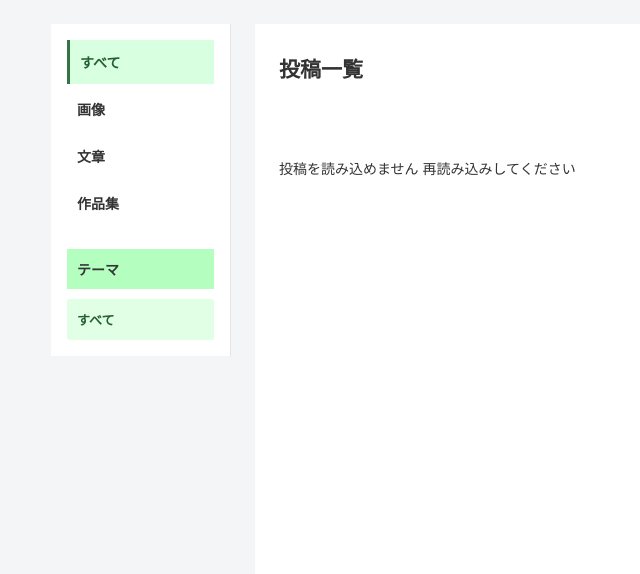
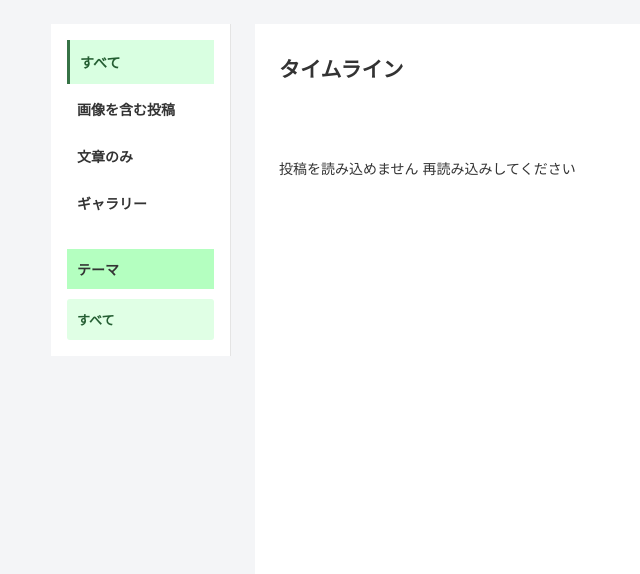
Before and after one commit to initialK-0001/personal-chronicle, a PHP site: page /ui/index.html in a window 1280 px wide. Shown: the part 86-660 px from the top of the page, without its empty margins (23-663 px from the left). Run offline with PHP 8.4, Linux system fonts and the light colour scheme.

Commit message:
表示名をタイムラインとギャラリーへ統一し文章のみから画像付き投稿を除外

```diff
--- a/dist/admin.html
+++ b/dist/admin.html
@@ -2,7 +2,7 @@
 <div class="trial"><span>投稿管理 <span class="trialnote">下書きはサーバーに保存</span></span><a href="report.html">設計資料</a></div>
 <div class="masthead"><header><button class="brand" id="brand">Brand-new <strong>TOKYO</strong></button><form id="searchForm" role="search"><input id="search" type="search" placeholder="作品名やキーワードで検索" aria-label="投稿を検索"><button type="submit" aria-label="検索">検索</button></form><div class="account"><button id="draftButton">下書き</button><button class="primary" id="newButton">投稿する</button></div></header></div>
 
-<div class="layout"><aside class="sidebar"><nav class="browse-nav" aria-label="表示対象"><button data-view="all" aria-pressed="true">すべて</button><button data-view="images" aria-pressed="false">画像</button><button data-view="articles" aria-pressed="false">文章</button><button id="collectionsButton">作品集</button></nav><h2>テーマ</h2><div id="themes"></div></aside><main><div class="resulthead"><h1 id="pageTitle">投稿一覧</h1></div><div class="activefilters" id="activeFilters"></div><article id="articlePage" hidden></article><section id="feed" class="feed" aria-label="投稿一覧"></section><div id="empty" hidden>該当する投稿はありません <button id="clearFilters">条件を解除</button></div><div class="adposition">広告配置候補 <span>試作では広告を配信しません</span></div></main></div>
+<div class="layout"><aside class="sidebar"><nav class="browse-nav" aria-label="表示対象"><button data-view="all" aria-pressed="true">すべて</button><button data-view="images" aria-pressed="false">画像を含む投稿</button><button data-view="articles" aria-pressed="false">文章のみ</button><button id="collectionsButton">ギャラリー</button></nav><h2>テーマ</h2><div id="themes"></div></aside><main><div class="resulthead"><h1 id="pageTitle">タイムライン</h1></div><div class="activefilters" id="activeFilters"></div><article id="articlePage" hidden></article><section id="feed" class="feed" aria-label="タイムライン"></section><div id="empty" hidden>該当する投稿はありません <button id="clearFilters">条件を解除</button></div><div class="adposition">広告配置候補 <span>試作では広告を配信しません</span></div></main></div>
 <div id="connection" role="status"></div><section id="commentManagement" class="comment-management"><h2>コメント管理</h2><p>第1段階の管理機能を確認するための送信欄です 一般閲覧者からの受付はまだ開始していません</p><form id="commentTest"><label>名前 任意<input name="name" maxlength="80" placeholder="匿名"></label><label>本文<textarea name="body" required maxlength="4000"></textarea></label><button>未承認コメントを保存</button></form><button id="reloadComments">再読み込み</button><p id="commentMessage" role="status"></p><div id="commentItems"></div></section><footer><a href="/">閲覧ページへ</a><span>Brand-new TOKYO</span><a href="report.html">調査と設計</a><a href="source.zip" download>ソースを保存</a><button id="backupButton">投稿をバックアップ</button><button id="legacyButton">旧試作データを書き出す</button></footer>
 <dialog id="editor"><div class="editorhead"><h2 id="editorTitle">投稿</h2><span id="saveState" role="status">下書き</span><button id="closeEditor">閉じる</button></div><div class="editortools"><button id="addImage">画像を追加</button><label>書式 <select id="format"><option value="paragraph">本文</option><option value="heading">見出し</option><option value="quote">引用</option></select></label><button id="addLink">リンク</button><button id="arrange" aria-pressed="false">画像と文章の移動</button></div><section class="paper"><input id="title" placeholder="タイトルを追加 任意" aria-label="タイトル 任意"><div id="writing" aria-label="投稿本文"></div></section><div class="editormeta"><details><summary>テーマ</summary><label>テーマ<input id="tags" placeholder="VRM 制作記録" aria-label="テーマ"></label></details><details><summary>保存について</summary><p class="hint">同じアカウントで別の端末から編集できます<br>保存済みの表示を確認してから画面を閉じてください<br>画像は1枚8MBまで 合計30MBまで</p><button id="exportButton">下書きを書き出す</button></details></div><div class="editorfoot"><span class="hint" id="uploadState">下書き保存では公開内容は変わりません</span><button id="previewButton">プレビュー</button><button class="primary" id="publishButton">一覧に追加</button></div></dialog>
 <dialog id="detail"><div class="detailhead"><span id="detailLabel"></span><button id="closeDetail">閉じる</button></div><article id="detailContent"></article><div id="detailActions"></div></dialog>
--- a/dist/index.html
+++ b/dist/index.html
@@ -1,6 +1,6 @@
 <!doctype html><html lang="ja"><head><meta charset="utf-8"><meta name="viewport" content="width=device-width,initial-scale=1"><meta name="robots" content="noindex,nofollow"><title>Brand-new TOKYO</title><link rel="stylesheet" href="style.css"></head><body>
 <div class="masthead"><header><button class="brand" id="brand">Brand-new <strong>TOKYO</strong></button><form id="searchForm" role="search"><input id="search" type="search" placeholder="作品名やキーワードで検索" aria-label="投稿を検索"><button type="submit" aria-label="検索">検索</button></form></header></div>
 
-<div class="layout"><aside class="sidebar"><nav class="browse-nav" aria-label="表示対象"><button data-view="all" aria-pressed="true">すべて</button><button data-view="images" aria-pressed="false">画像</button><button data-view="articles" aria-pressed="false">文章</button><button id="collectionsButton">作品集</button></nav><h2>テーマ</h2><div id="themes"></div></aside><main><div class="resulthead"><h1 id="pageTitle">投稿一覧</h1></div><div class="activefilters" id="activeFilters"></div><article id="articlePage" hidden></article><section id="feed" class="feed" aria-label="投稿一覧"></section><div id="empty" hidden>該当する投稿はありません <button id="clearFilters">条件を解除</button></div></main></div>
+<div class="layout"><aside class="sidebar"><nav class="browse-nav" aria-label="表示対象"><button data-view="all" aria-pressed="true">すべて</button><button data-view="images" aria-pressed="false">画像を含む投稿</button><button data-view="articles" aria-pressed="false">文章のみ</button><button id="collectionsButton">ギャラリー</button></nav><h2>テーマ</h2><div id="themes"></div></aside><main><div class="resulthead"><h1 id="pageTitle">タイムライン</h1></div><div class="activefilters" id="activeFilters"></div><article id="articlePage" hidden></article><section id="feed" class="feed" aria-label="タイムライン"></section><div id="empty" hidden>該当する投稿はありません <button id="clearFilters">条件を解除</button></div></main></div>
 <footer><span>Brand-new TOKYO</span></footer>
 <script type="module" src="public.js"></script></body></html>
--- a/xserver/src/Web.php
+++ b/xserver/src/Web.php
@@ -27,7 +27,7 @@ final class Web {
     public static function page(string $template,array $posts,string $origin,?array $post=null,string $theme=''):string {
         $title=$post?($post['title']?:'投稿'):($theme?:'Brand-new TOKYO');$html=preg_replace('~<title>.*?</title>~s','<title>'.self::escape($title).($title==='Brand-new TOKYO'?'':' | Brand-new TOKYO').'</title>',$template);
         $html=str_replace(['href="style.css"','src="public.js"'],['href="/style.css"','src="/public.js"'],$html);
-        if($theme!=='')$html=str_replace('<h1 id="pageTitle">投稿一覧</h1>','<h1 id="pageTitle">'.self::escape($theme).'</h1>',$html);
+        if($theme!=='')$html=str_replace('<h1 id="pageTitle">タイムライン</h1>','<h1 id="pageTitle">'.self::escape($theme).'</h1>',$html);
         if($theme!=='')$html=str_replace('<body>','<body data-theme="'.self::escape($theme).'">',$html);
         $path=$post?'/?post='.rawurlencode($post['id']):'/';
         if($post){$content='<a href="/">一覧へ戻る</a><div class="rendered"><time>'.self::date($post['date']).'</time>'.($post['title']!==''?'<h1>'.self::escape($post['title']).'</h1>':'').self::blocks($post['blocks']).'</div>';
@@ -36,7 +36,7 @@ final class Web {
         }else{
             if($theme!=='')$posts=array_values(array_filter($posts,fn($p)=>in_array($theme,$p['tags'],true)));
             usort($posts,fn($a,$b)=>strcmp($b['date']??'',$a['date']??''));
-            $html=str_replace('<section id="feed" class="feed" aria-label="投稿一覧"></section>','<section id="feed" class="feed timeline" aria-label="投稿一覧">'.implode('',array_map([self::class,'card'],$posts)).'</section>',$html);
+            $html=str_replace('<section id="feed" class="feed" aria-label="タイムライン"></section>','<section id="feed" class="feed timeline" aria-label="タイムライン">'.implode('',array_map([self::class,'card'],$posts)).'</section>',$html);
         }
         // Category callers supply their own canonical route after rendering.
         if($theme==='')$html=str_replace('</head>','<link rel="canonical" href="'.self::escape(rtrim($origin,'/').$path).'"></head>',$html);
--- a/xserver/src/Works.php
+++ b/xserver/src/Works.php
@@ -19,7 +19,7 @@ final class Works {
     }
     public function validate(array $p,?int $id=null):void {
         $r=$p['work']??null;if($r===null)return;
-        if(!self::eligible($p))throw new Failure('ポーズは作品集の対象外です');
+        if(!self::eligible($p))throw new Failure('ポーズはギャラリーの対象外です');
         if($r['role']==='work')return;
         if((string)$id===$r['parent'])throw new Failure('自分自身は指定できません');
         $row=$this->store->one((int)$r['parent']);$parent=json_decode($row['draft_json'],true,512,JSON_THROW_ON_ERROR);
@@ -39,7 +39,7 @@ final class Works {
         $html='';$r=$selected['work']??null;if(!$r)return '';
         $label=fn($w)=>$w['title']?:($w['parent_id']===null?'作品紹介':'バージョン紹介');
         $link=fn($w)=>'<a href="'.Web::escape($w['url']).'">'.Web::escape($label($w)).'</a>';
-        if($r['parent']!==null&&isset($byId[$r['parent']]))$html.='<p>作品集 '.$link($byId[$r['parent']]).'</p>';
+        if($r['parent']!==null&&isset($byId[$r['parent']]))$html.='<p>ギャラリー '.$link($byId[$r['parent']]).'</p>';
         if(isset($byId[$id])){
             $versions=array_values(array_filter($works,fn($w)=>$w['parent_id']===$id));
             if($versions)$html.='<h2>バージョン</h2><ul>'.implode('',array_map(fn($w)=>'<li>'.$link($w).'</li>',$versions)).'</ul>';
@@ -53,8 +53,8 @@ final class Works {
     public function page(array $posts,string $origin):string {
         $roots=array_filter($posts,fn($p)=>self::eligible($p)&&($p['work']['role']??null)==='work');
         usort($roots,fn($a,$b)=>strcmp($b['date']??'',$a['date']??''));
-        $body='<h1>作品集</h1><section class="feed timeline">'.implode('',array_map(function($p){if($p['title']==='')$p['title']='作品紹介';return Web::card($p);},$roots)).'</section>';
-        if(!$roots)$body.='<p>公開中の作品集はありません</p>';
-        return '<!doctype html><html lang="ja"><head><meta charset="utf-8"><meta name="viewport" content="width=device-width,initial-scale=1"><title>作品集 | Brand-new TOKYO</title><link rel="stylesheet" href="/style.css"><link rel="canonical" href="'.Web::escape($origin.'/works').'"></head><body><div class="masthead"><header><a class="brand" href="/">Brand-new <strong>TOKYO</strong></a></header></div><div class="layout"><aside class="sidebar"><nav class="browse-nav"><a href="/">すべて</a><a href="/?view=images">画像</a><a href="/?view=articles">文章</a><a href="/works">作品集</a></nav></aside><main>'.$body.'</main></div></body></html>';
+        $body='<h1>ギャラリー</h1><section class="feed timeline">'.implode('',array_map(function($p){if($p['title']==='')$p['title']='作品紹介';return Web::card($p);},$roots)).'</section>';
+        if(!$roots)$body.='<p>公開中のギャラリーはありません</p>';
+        return '<!doctype html><html lang="ja"><head><meta charset="utf-8"><meta name="viewport" content="width=device-width,initial-scale=1"><title>ギャラリー | Brand-new TOKYO</title><link rel="stylesheet" href="/style.css"><link rel="canonical" href="'.Web::escape($origin.'/works').'"></head><body><div class="masthead"><header><a class="brand" href="/">Brand-new <strong>TOKYO</strong></a></header></div><div class="layout"><aside class="sidebar"><nav class="browse-nav"><a href="/">すべて</a><a href="/?view=images">画像を含む投稿</a><a href="/?view=articles">文章のみ</a><a href="/works">ギャラリー</a></nav></aside><main>'.$body.'</main></div></body></html>';
     }
 }
--- a/xserver/ui/admin.js
+++ b/xserver/ui/admin.js
@@ -33,8 +33,8 @@ function persist(action='draft',post=editing,postId){
  job.then(()=>{if(queued===job&&version===editVersion){dirty=false;$('#saveState').textContent='サーバーに保存済み';$('#connection').textContent='';}}).catch(e=>{$('#saveState').textContent='未保存';$('#connection').textContent=e.message;message(e.message);});return job;
 }
 function collect(){if(!editing)return;editing.title=$('#title').value;editing.work=$('#workRole').value?{role:$('#workRole').value,parent:$('#workRole').value==='work'?null:$('#workParent').value}:null;editing.tags=$('#tags').value.split(/[\s,、]+/).map(s=>s.trim()).filter(Boolean);dirty=true;editVersion++;$('#saveState').textContent='保存待ち';clearTimeout(saveTimer);if(editing.work&&editing.work.role!=='work'&&!editing.work.parent){$('#saveState').textContent='作品を選択してください';return;}saveTimer=setTimeout(()=>persist().catch(()=>{}),700);}
-function filtered(){const pool=new URLSearchParams(location.search).has('works')?allPosts().filter(collectionEligible):allPosts();return pool.filter(p=>(view!=='works'||['work','version'].includes(p.work?.role))&&(view!=='drafts'||!p.date)&&(view!=='images'||p.blocks.some(b=>b.type==='image'))&&(view!=='articles'||prose(p).trim())&&(!tag||p.tags.includes(tag))&&(!search||[p.title,prose(p),...p.tags].join(' ').toLowerCase().includes(search.toLowerCase()))).sort((a,b)=>(b.date||'').localeCompare(a.date||''));}
-function render(){const posts=filtered();$('#feed').className='feed timeline';$('#empty').hidden=!!posts.length;$('#pageTitle').textContent=view==='trash'?'ゴミ箱':view==='works'?'作品集':view==='drafts'?'下書き':search?'検索結果':tag||'投稿一覧';$('#activeFilters').innerHTML=[search?`<span>検索 ${esc(search)}</span>`:'',tag?`<span>${esc(tag)}</span>`:'',(tag||search)?'<button id="resetSearch">条件を解除</button>':''].join('');$('#resetSearch')?.addEventListener('click',clearFilters);
+function filtered(){const pool=new URLSearchParams(location.search).has('works')?allPosts().filter(collectionEligible):allPosts();return pool.filter(p=>(view!=='works'||['work','version'].includes(p.work?.role))&&(view!=='drafts'||!p.date)&&(view!=='images'||p.blocks.some(b=>b.type==='image'))&&(view!=='articles'||(prose(p).trim()&&!p.blocks.some(b=>b.type==='image')))&&(!tag||p.tags.includes(tag))&&(!search||[p.title,prose(p),...p.tags].join(' ').toLowerCase().includes(search.toLowerCase()))).sort((a,b)=>(b.date||'').localeCompare(a.date||''));}
+function render(){const posts=filtered();$('#feed').className='feed timeline';$('#empty').hidden=!!posts.length;$('#pageTitle').textContent=view==='trash'?'ゴミ箱':view==='works'?'ギャラリー':view==='drafts'?'下書き':search?'検索結果':tag||'タイムライン';$('#activeFilters').innerHTML=[search?`<span>検索 ${esc(search)}</span>`:'',tag?`<span>${esc(tag)}</span>`:'',(tag||search)?'<button id="resetSearch">条件を解除</button>':''].join('');$('#resetSearch')?.addEventListener('click',clearFilters);
 $('#feed').innerHTML=posts.map(p=>timelineHTML(p,postURL(p),true)+(p.visibility!=='trash'&&p.work?.role==='work'?`<p><button data-version="${esc(p.id)}">バージョンを追加</button></p>`:'')).join('');
  $$('#feed [data-destination]').forEach(el=>el.onclick=e=>{if(!e.target.closest('a,button')&&!window.getSelection()?.toString())location.href=el.dataset.destination;});
  $$('#feed [data-version]').forEach(el=>el.onclick=()=>openEditor(null,{role:'version',parent:el.dataset.version}));
@@ -74,7 +74,7 @@ function renderPage(){
  const query=new URLSearchParams(location.search),postId=query.get('post');const articlePage=$('#articlePage');const collection=query.has('collections');const detail=!!postId||collection;
  $('#feed').hidden=detail;$('#empty').hidden=detail||!!filtered().length;$('.resulthead').hidden=detail;$('#activeFilters').hidden=detail;articlePage.hidden=!detail;
  if(!detail)return;
- if(collection){articlePage.innerHTML='<a href="'+basePage+'">一覧へ戻る</a><h1>作品集</h1><div class="collectionlinks">'+[...new Set(allPosts().filter(collectionEligible).flatMap(p=>p.tags))].map(t=>`<a href="${basePage}?works=1&theme=${encodeURIComponent(t)}">${esc(t)}</a>`).join('')+'</div>';return;}
+ if(collection){articlePage.innerHTML='<a href="'+basePage+'">一覧へ戻る</a><h1>ギャラリー</h1><div class="collectionlinks">'+[...new Set(allPosts().filter(collectionEligible).flatMap(p=>p.tags))].map(t=>`<a href="${basePage}?works=1&theme=${encodeURIComponent(t)}">${esc(t)}</a>`).join('')+'</div>';return;}
  const p=allPosts().find(p=>p.id===postId);
  articlePage.innerHTML=`<a href="${basePage}">一覧へ戻る</a>`+(p?renderContent(p):'<h1>投稿が見つかりません</h1>')+(p&&!p.sample?'<div class="post-management"><button id="pageEdit">'+'編集'+'</button>'+(p.visibility==='public'?'<button id="pagePrivate">非公開にする</button>':'')+'<button id="pageDelete">削除</button></div>':'');
  document.title=p?(p.title||'投稿')+' | Brand-new TOKYO':'投稿が見つかりません | Brand-new TOKYO';
--- a/xserver/ui/index.html
+++ b/xserver/ui/index.html
@@ -1,6 +1,6 @@
 <!doctype html><html lang="ja"><head><meta charset="utf-8"><meta name="viewport" content="width=device-width,initial-scale=1"><meta name="robots" content="noindex,nofollow"><title>Brand-new TOKYO</title><link rel="stylesheet" href="style.css"></head><body>
 <div class="masthead"><header><button class="brand" id="brand">Brand-new <strong>TOKYO</strong></button><form id="searchForm" role="search"><input id="search" type="search" placeholder="作品名やキーワードで検索" aria-label="投稿を検索"><button type="submit" aria-label="検索">検索</button></form></header></div>
 
-<div class="layout"><aside class="sidebar"><nav class="browse-nav" aria-label="表示対象"><button data-view="all" aria-pressed="true">すべて</button><button data-view="images" aria-pressed="false">画像</button><button data-view="articles" aria-pressed="false">文章</button><button id="collectionsButton">作品集</button></nav><h2>テーマ</h2><div id="themes"></div></aside><main><div class="resulthead"><h1 id="pageTitle">投稿一覧</h1></div><div class="activefilters" id="activeFilters"></div><article id="articlePage" hidden></article><section id="feed" class="feed" aria-label="投稿一覧"></section><div id="empty" hidden>該当する投稿はありません <button id="clearFilters">条件を解除</button></div></main></div>
+<div class="layout"><aside class="sidebar"><nav class="browse-nav" aria-label="表示対象"><button data-view="all" aria-pressed="true">すべて</button><button data-view="images" aria-pressed="false">画像を含む投稿</button><button data-view="articles" aria-pressed="false">文章のみ</button><button id="collectionsButton">ギャラリー</button></nav><h2>テーマ</h2><div id="themes"></div></aside><main><div class="resulthead"><h1 id="pageTitle">タイムライン</h1></div><div class="activefilters" id="activeFilters"></div><article id="articlePage" hidden></article><section id="feed" class="feed" aria-label="タイムライン"></section><div id="empty" hidden>該当する投稿はありません <button id="clearFilters">条件を解除</button></div></main></div>
 <footer><span>Brand-new TOKYO</span></footer>
 <script type="module" src="public.js"></script></body></html>
```
Also changed, not shown: AGENTS.md (+3 -0 lines), docs/STATUS.md (+2 -0 lines), docs/VERIFICATION.md (+4 -0 lines), scripts/deploy-navigation-labels.php (added, +29 -0 lines), xserver/ui/admin.html (+2 -2 lines), xserver/ui/public.js (+4 -4 lines), README.md, dist/admin.js, dist/public.js, 1 other file.
